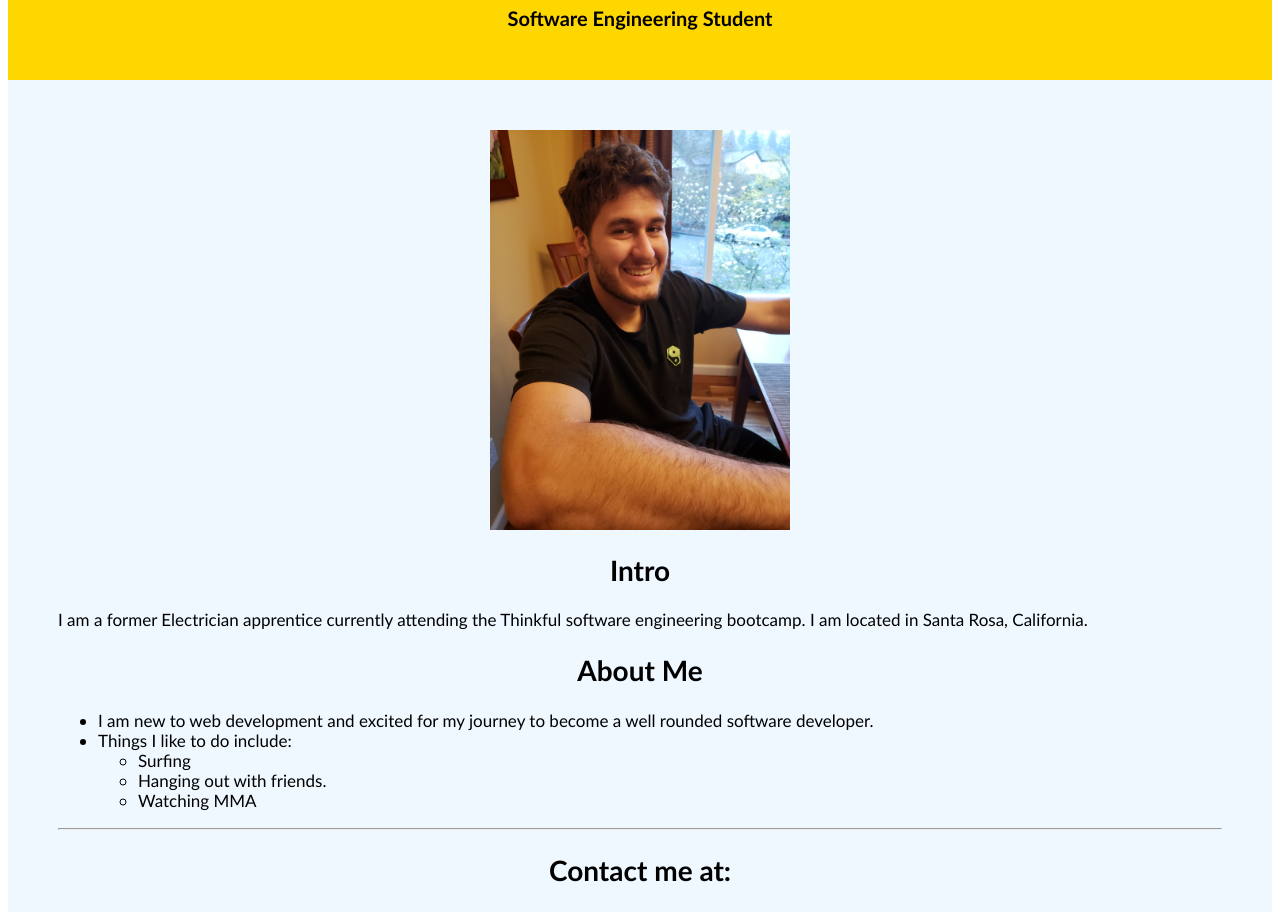
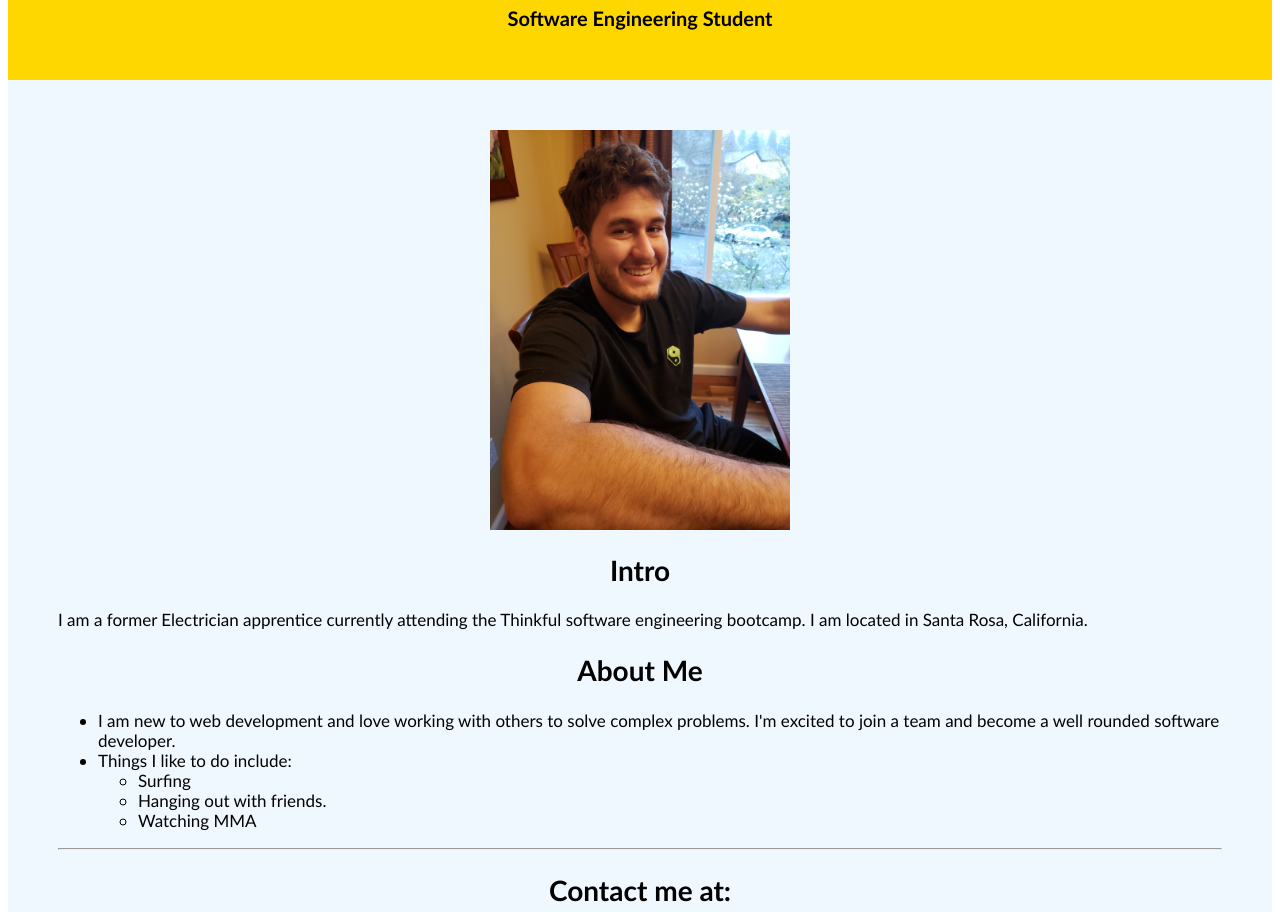
Before and after one commit to evankeefer73/Portfolio-Webpage, a plain HTML site: page index.html in a window 1280 px wide. Shown: the part 131-1043 px from the top of the page. Drawn offline with Linux system fonts and the light colour scheme; a script that the page names is missing.

Commit message:
Update index.html

```diff
--- a/index.html
+++ b/index.html
@@ -20,7 +20,7 @@
       <article>
         <h2 class="center-text">About Me</h2> <!--includes class found in css-->
         <ul> <!--begins unordered list, followed by list items-->
-          <li>I am new to web development and excited for my journey to become a well rounded software developer.</li>
+          <li>I am new to web development and love working with others to solve complex problems. I'm excited to join a team and become a well rounded software developer.</li>
           <li>Things I like to do include:
             <ul> <!--embedded unordered list-->
               <li>Surfing</li>
```
